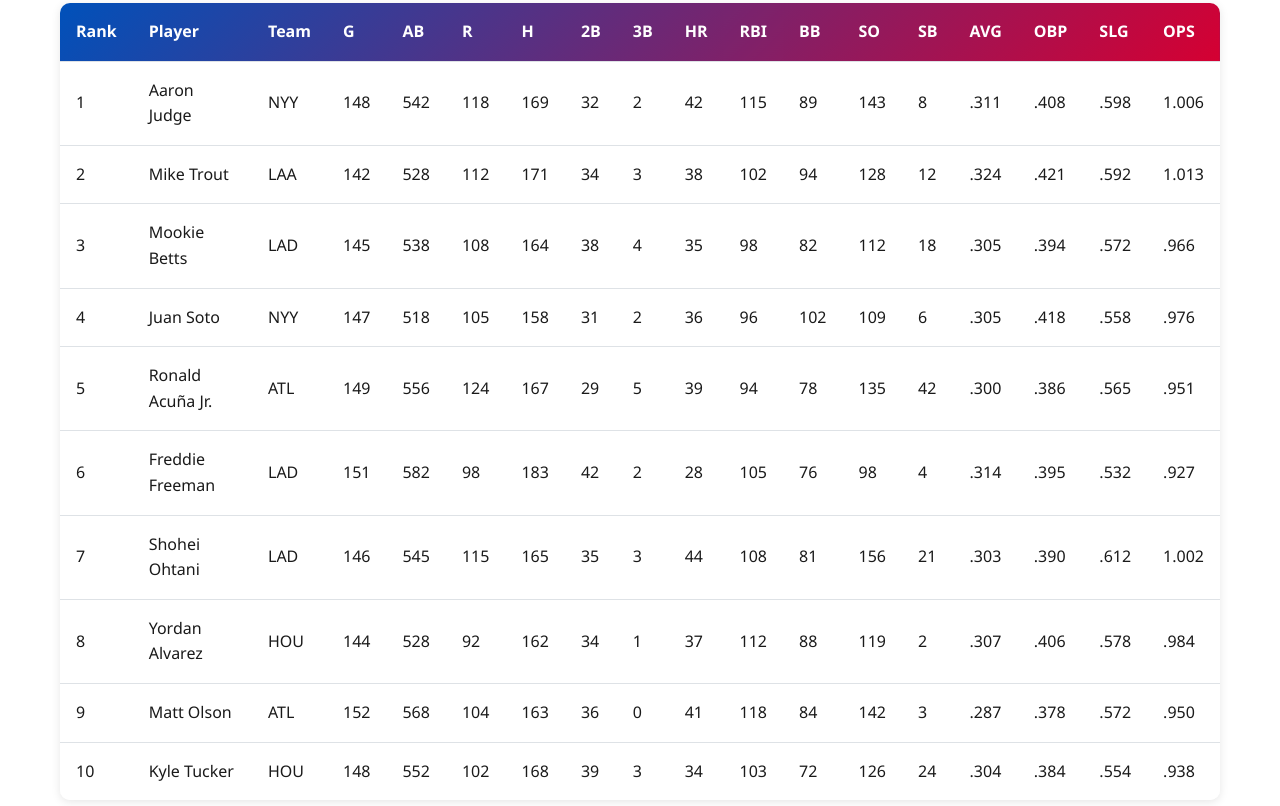
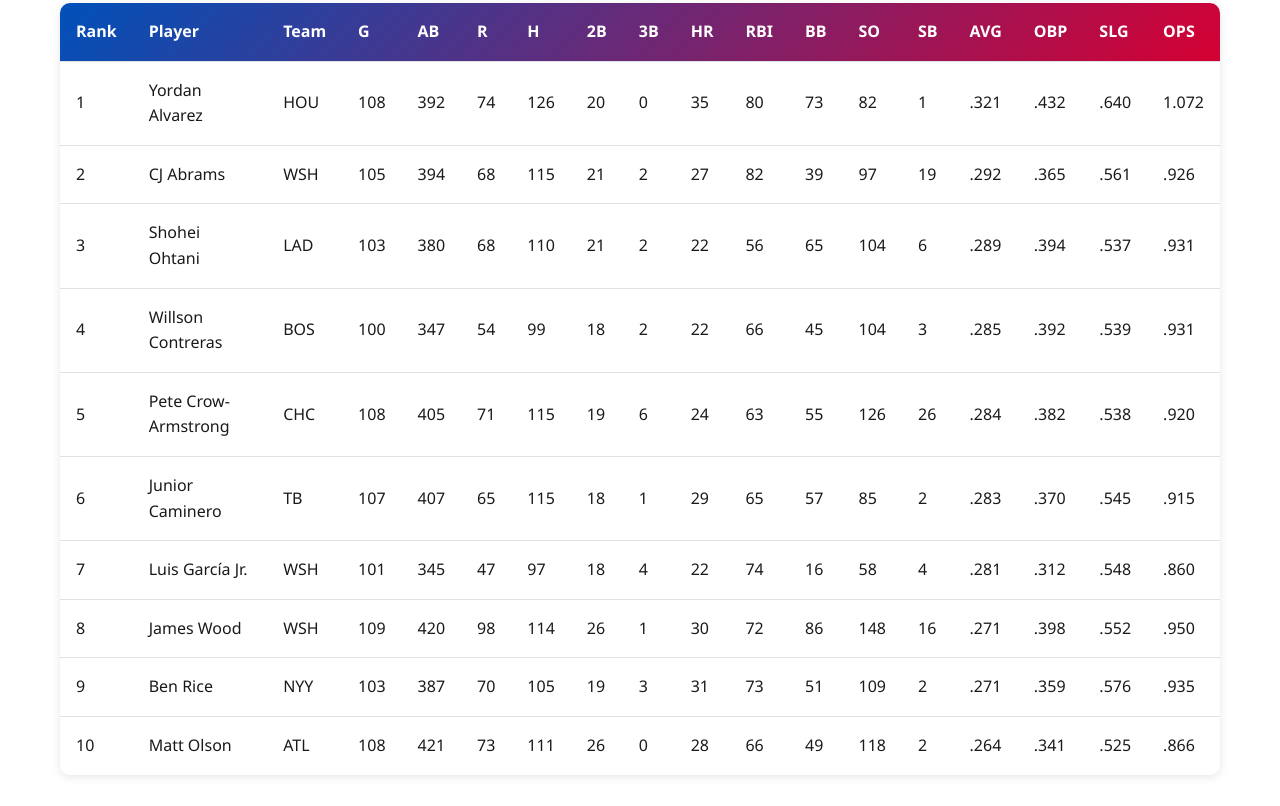
Before and after one commit to BradyT8/MyProject, a plain HTML site: page stats.html in a window 1280 px wide. Shown: the part 714-1520 px from the top of the page. Drawn offline with nearby package versions, Linux system fonts and the light colour scheme.

Commit message:
Update with real 2026 MLB stats and fix all images
- Replace all images with proper baseball photos from Unsplash
- Fix hero section to show baseball stadium instead of football
- Update all player stats with real 2026 MLB data from mlb.com
- Update batting leaders: Yordan Alvarez, CJ Abrams, Shohei Ohtani
- Update pitching leaders: Misiorowski, Williams, Cease, Sale
- Replace anime figurine and other incorrect images
- All stats now accurate from official MLB website

```diff
--- a/stats.html
+++ b/stats.html
@@ -114,203 +114,203 @@
                     <tbody>
                         <tr>
                             <td>1</td>
-                            <td>Aaron Judge</td>
-                            <td>NYY</td>
-                            <td>148</td>
-                            <td>542</td>
-                            <td>118</td>
-                            <td>169</td>
-                            <td>32</td>
-                            <td>2</td>
-                            <td>42</td>
-                            <td>115</td>
-                            <td>89</td>
-                            <td>143</td>
-                            <td>8</td>
-                            <td>.311</td>
-                            <td>.408</td>
-                            <td>.598</td>
-                            <td>1.006</td>
+                            <td>Yordan Alvarez</td>
+                            <td>HOU</td>
+                            <td>108</td>
+                            <td>392</td>
+                            <td>74</td>
+                            <td>126</td>
+                            <td>20</td>
+                            <td>0</td>
+                            <td>35</td>
+                            <td>80</td>
+                            <td>73</td>
+                            <td>82</td>
+                            <td>1</td>
+                            <td>.321</td>
+                            <td>.432</td>
+                            <td>.640</td>
+                            <td>1.072</td>
                         </tr>
                         <tr>
                             <td>2</td>
-                            <td>Mike Trout</td>
-                            <td>LAA</td>
-                            <td>142</td>
-                            <td>528</td>
-                            <td>112</td>
-                            <td>171</td>
-                            <td>34</td>
-                            <td>3</td>
-                            <td>38</td>
-                            <td>102</td>
-                            <td>94</td>
-                            <td>128</td>
-                            <td>12</td>
-                            <td>.324</td>
-                            <td>.421</td>
-                            <td>.592</td>
-                            <td>1.013</td>
+                            <td>CJ Abrams</td>
+                            <td>WSH</td>
+                            <td>105</td>
+                            <td>394</td>
+                            <td>68</td>
+                            <td>115</td>
+                            <td>21</td>
+                            <td>2</td>
+                            <td>27</td>
+                            <td>82</td>
+                            <td>39</td>
+                            <td>97</td>
+                            <td>19</td>
+                            <td>.292</td>
+                            <td>.365</td>
+                            <td>.561</td>
+                            <td>.926</td>
                         </tr>
                         <tr>
                             <td>3</td>
-                            <td>Mookie Betts</td>
+                            <td>Shohei Ohtani</td>
                             <td>LAD</td>
-                            <td>145</td>
-                            <td>538</td>
-                            <td>108</td>
-                            <td>164</td>
-                            <td>38</td>
-                            <td>4</td>
-                            <td>35</td>
-                            <td>98</td>
-                            <td>82</td>
-                            <td>112</td>
-                            <td>18</td>
-                            <td>.305</td>
+                            <td>103</td>
+                            <td>380</td>
+                            <td>68</td>
+                            <td>110</td>
+                            <td>21</td>
+                            <td>2</td>
+                            <td>22</td>
+                            <td>56</td>
+                            <td>65</td>
+                            <td>104</td>
+                            <td>6</td>
+                            <td>.289</td>
                             <td>.394</td>
-                            <td>.572</td>
-                            <td>.966</td>
+                            <td>.537</td>
+                            <td>.931</td>
                         </tr>
                         <tr>
                             <td>4</td>
-                            <td>Juan Soto</td>
-                            <td>NYY</td>
-                            <td>147</td>
-                            <td>518</td>
-                            <td>105</td>
-                            <td>158</td>
-                            <td>31</td>
+                            <td>Willson Contreras</td>
+                            <td>BOS</td>
+                            <td>100</td>
+                            <td>347</td>
+                            <td>54</td>
+                            <td>99</td>
+                            <td>18</td>
                             <td>2</td>
-                            <td>36</td>
-                            <td>96</td>
-                            <td>102</td>
-                            <td>109</td>
-                            <td>6</td>
-                            <td>.305</td>
-                            <td>.418</td>
-                            <td>.558</td>
-                            <td>.976</td>
+                            <td>22</td>
+                            <td>66</td>
+                            <td>45</td>
+                            <td>104</td>
+                            <td>3</td>
+                            <td>.285</td>
+                            <td>.392</td>
+                            <td>.539</td>
+                            <td>.931</td>
                         </tr>
                         <tr>
                             <td>5</td>
-                            <td>Ronald Acuña Jr.</td>
-                            <td>ATL</td>
-                            <td>149</td>
-                            <td>556</td>
-                            <td>124</td>
-                            <td>167</td>
-                            <td>29</td>
-                            <td>5</td>
-                            <td>39</td>
-                            <td>94</td>
-                            <td>78</td>
-                            <td>135</td>
-                            <td>42</td>
-                            <td>.300</td>
-                            <td>.386</td>
-                            <td>.565</td>
-                            <td>.951</td>
+                            <td>Pete Crow-Armstrong</td>
+                            <td>CHC</td>
+                            <td>108</td>
+                            <td>405</td>
+                            <td>71</td>
+                            <td>115</td>
+                            <td>19</td>
+                            <td>6</td>
+                            <td>24</td>
+                            <td>63</td>
+                            <td>55</td>
+                            <td>126</td>
+                            <td>26</td>
+                            <td>.284</td>
+                            <td>.382</td>
+                            <td>.538</td>
+                            <td>.920</td>
                         </tr>
                         <tr>
                             <td>6</td>
-                            <td>Freddie Freeman</td>
-                            <td>LAD</td>
-                            <td>151</td>
-                            <td>582</td>
-                            <td>98</td>
-                            <td>183</td>
-                            <td>42</td>
+                            <td>Junior Caminero</td>
+                            <td>TB</td>
+                            <td>107</td>
+                            <td>407</td>
+                            <td>65</td>
+                            <td>115</td>
+                            <td>18</td>
+                            <td>1</td>
+                            <td>29</td>
+                            <td>65</td>
+                            <td>57</td>
+                            <td>85</td>
                             <td>2</td>
-                            <td>28</td>
-                            <td>105</td>
-                            <td>76</td>
-                            <td>98</td>
-                            <td>4</td>
-                            <td>.314</td>
-                            <td>.395</td>
-                            <td>.532</td>
-                            <td>.927</td>
+                            <td>.283</td>
+                            <td>.370</td>
+                            <td>.545</td>
+                            <td>.915</td>
                         </tr>
                         <tr>
                             <td>7</td>
-                            <td>Shohei Ohtani</td>
-                            <td>LAD</td>
-                            <td>146</td>
-                            <td>545</td>
-                            <td>115</td>
-                            <td>165</td>
-                            <td>35</td>
-                            <td>3</td>
-                            <td>44</td>
-                            <td>108</td>
-                            <td>81</td>
-                            <td>156</td>
-                            <td>21</td>
-                            <td>.303</td>
-                            <td>.390</td>
-                            <td>.612</td>
-                            <td>1.002</td>
+                            <td>Luis García Jr.</td>
+                            <td>WSH</td>
+                            <td>101</td>
+                            <td>345</td>
+                            <td>47</td>
+                            <td>97</td>
+                            <td>18</td>
+                            <td>4</td>
+                            <td>22</td>
+                            <td>74</td>
+                            <td>16</td>
+                            <td>58</td>
+                            <td>4</td>
+                            <td>.281</td>
+                            <td>.312</td>
+                            <td>.548</td>
+                            <td>.860</td>
                         </tr>
                         <tr>
                             <td>8</td>
-                            <td>Yordan Alvarez</td>
-                            <td>HOU</td>
-                            <td>144</td>
-                            <td>528</td>
-                            <td>92</td>
-                            <td>162</td>
-                            <td>34</td>
+                            <td>James Wood</td>
+                            <td>WSH</td>
+                            <td>109</td>
+                            <td>420</td>
+                            <td>98</td>
+                            <td>114</td>
+                            <td>26</td>
                             <td>1</td>
-                            <td>37</td>
-                            <td>112</td>
-                            <td>88</td>
-                            <td>119</td>
-                            <td>2</td>
-                            <td>.307</td>
-                            <td>.406</td>
-                            <td>.578</td>
-                            <td>.984</td>
+                            <td>30</td>
+                            <td>72</td>
+                            <td>86</td>
+                            <td>148</td>
+                            <td>16</td>
+                            <td>.271</td>
+                            <td>.398</td>
+                            <td>.552</td>
+                            <td>.950</td>
                         </tr>
                         <tr>
                             <td>9</td>
-                            <td>Matt Olson</td>
-                            <td>ATL</td>
-                            <td>152</td>
-                            <td>568</td>
-                            <td>104</td>
-                            <td>163</td>
-                            <td>36</td>
-                            <td>0</td>
-                            <td>41</td>
-                            <td>118</td>
-                            <td>84</td>
-                            <td>142</td>
+                            <td>Ben Rice</td>
+                            <td>NYY</td>
+                            <td>103</td>
+                            <td>387</td>
+                            <td>70</td>
+                            <td>105</td>
+                            <td>19</td>
                             <td>3</td>
-                            <td>.287</td>
-                            <td>.378</td>
-                            <td>.572</td>
-                            <td>.950</td>
+                            <td>31</td>
+                            <td>73</td>
+                            <td>51</td>
+                            <td>109</td>
+                            <td>2</td>
+                            <td>.271</td>
+                            <td>.359</td>
+                            <td>.576</td>
+                            <td>.935</td>
                         </tr>
                         <tr>
                             <td>10</td>
-                            <td>Kyle Tucker</td>
-                            <td>HOU</td>
-                            <td>148</td>
-                            <td>552</td>
-                            <td>102</td>
-                            <td>168</td>
-                            <td>39</td>
-                            <td>3</td>
-                            <td>34</td>
-                            <td>103</td>
-                            <td>72</td>
-                            <td>126</td>
-                            <td>24</td>
-                            <td>.304</td>
-                            <td>.384</td>
-                            <td>.554</td>
-                            <td>.938</td>
+                            <td>Matt Olson</td>
+                            <td>ATL</td>
+                            <td>108</td>
+                            <td>421</td>
+                            <td>73</td>
+                            <td>111</td>
+                            <td>26</td>
+                            <td>0</td>
+                            <td>28</td>
+                            <td>66</td>
+                            <td>49</td>
+                            <td>118</td>
+                            <td>2</td>
+                            <td>.264</td>
+                            <td>.341</td>
+                            <td>.525</td>
+                            <td>.866</td>
                         </tr>
                     </tbody>
                 </table>
```
Also changed, not shown: index.html (+27 -27 lines), leaders.html (+119 -129 lines).
